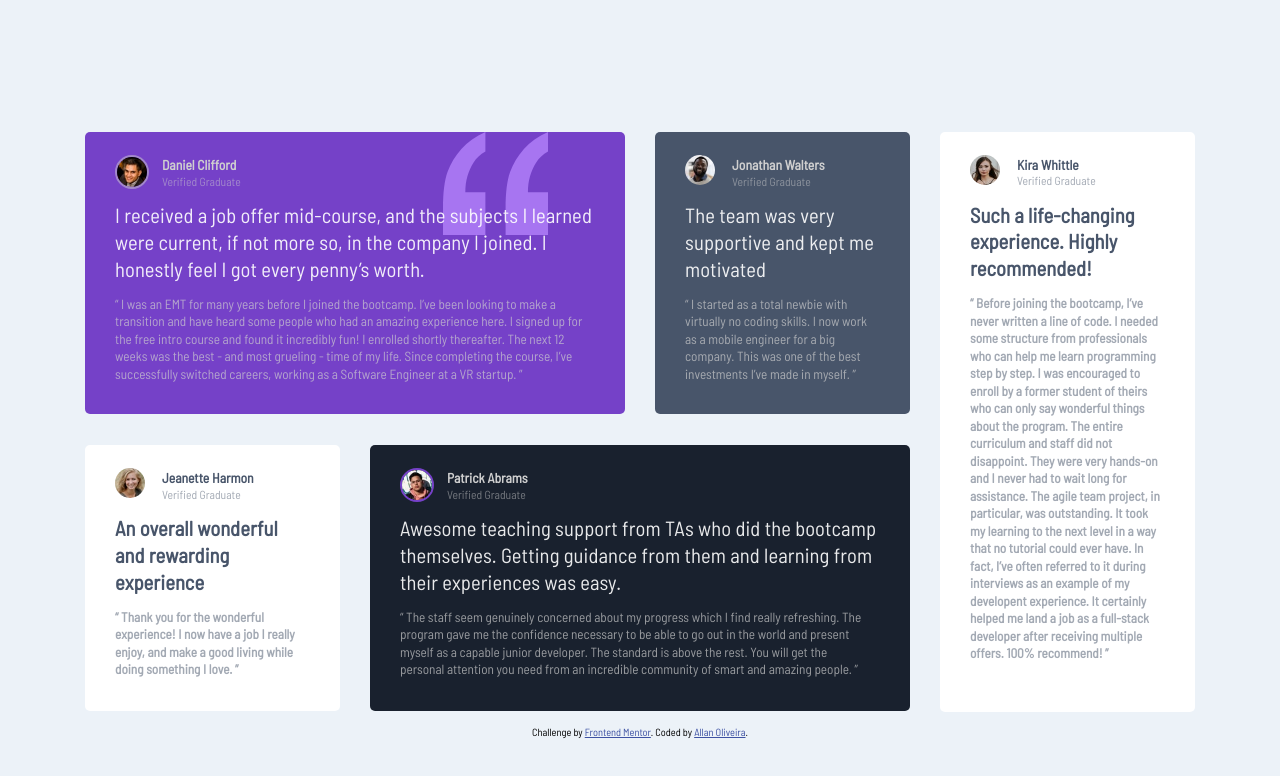
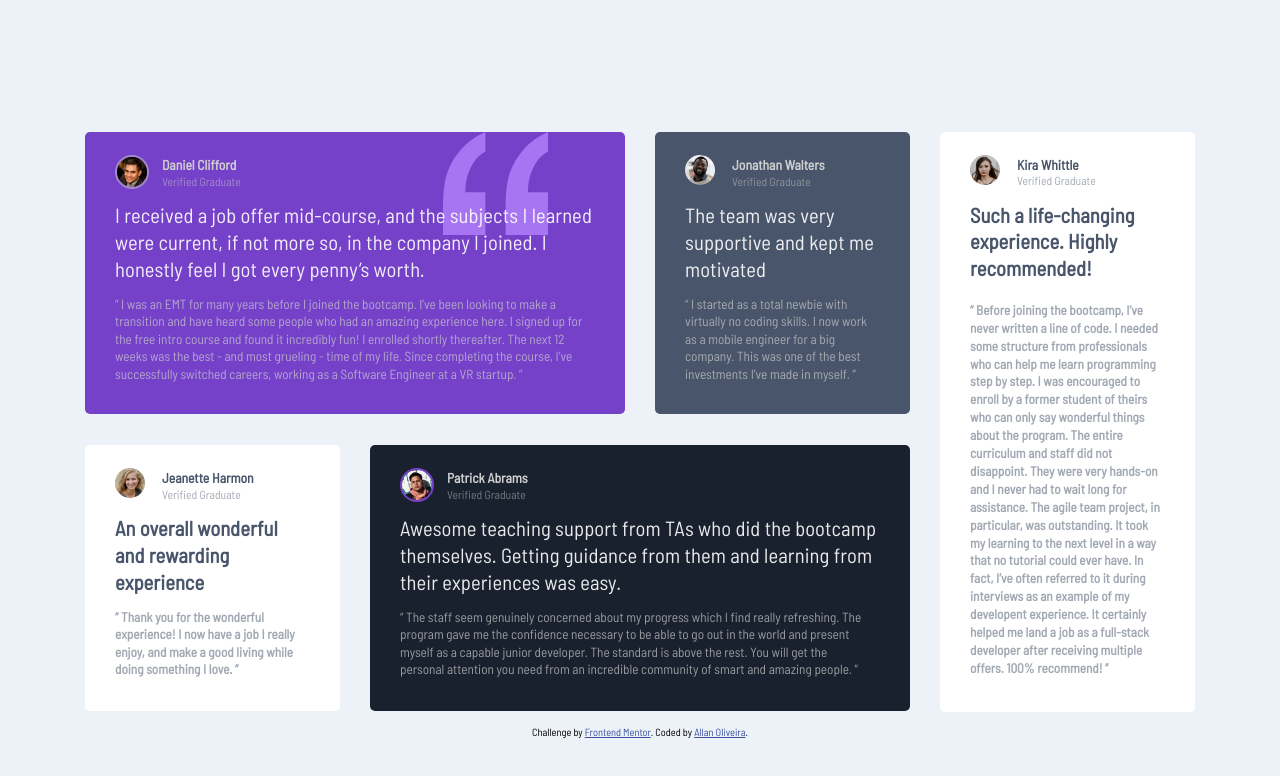
Before and after one commit to AllanSancley/testimonials-grid-section-main_Frontend.mentor, a plain HTML site: page index.html in a window 1280 px wide. Drawn offline with Linux system fonts and the light colour scheme.

Commit message:
second commit

```diff
--- a/style/style.css
+++ b/style/style.css
@@ -234,5 +234,7 @@ span {
     }
     .paragraph-5-5 {
         width: 190px;
+        margin-top: 20px;
+        line-height: 1.35em;
     }
 }
```
